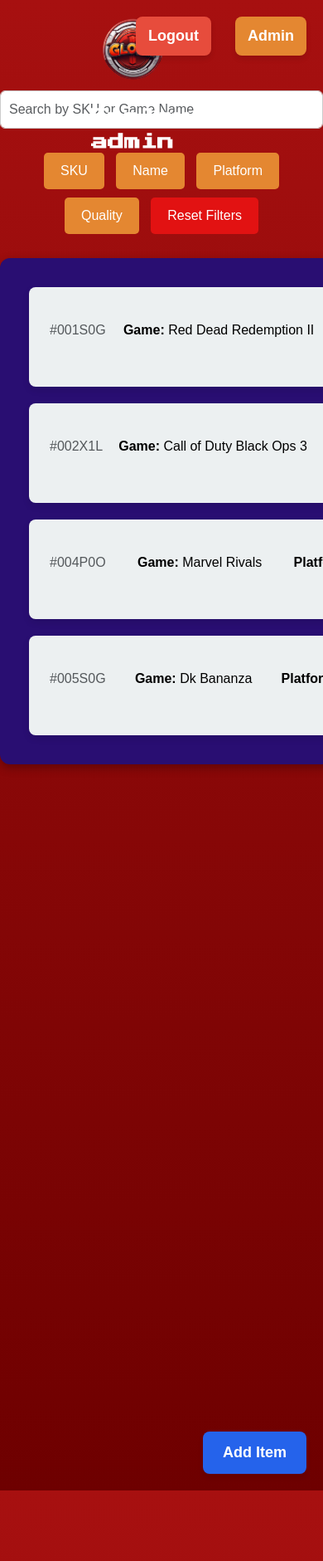
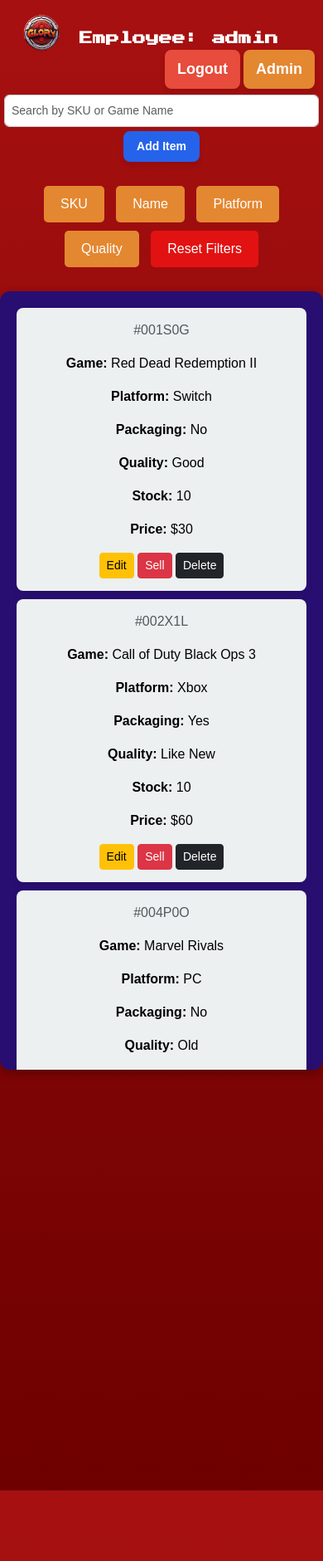
Before and after one commit to Devin1mc/CSC289-Group5-GloryDays, a Flask app: page /inventory in a window 390 px wide. Shown: the whole page at 83% size. Run offline with Flask 3, Linux system fonts and the light colour scheme; a user stored in the database is signed in; data comes from the database, SQL or seed files in the repository; some libraries are stand-ins or nearby versions.

Commit message:
media css added for mobile devices

```diff
--- a/src/static/inventory.css
+++ b/src/static/inventory.css
@@ -18,10 +18,10 @@ html, body {
     box-shadow: 0 4px 6px rgba(0, 0, 0, 0.1); /* Subtle shadow for better appearance */
     cursor: pointer;                    /* Change cursor on hover */
     transition: all 0.3s ease-in-out;    /* Smooth transition for hover effect */
-    position: fixed;                     /* Fixed position */
     bottom: 20px;                        /* Space from the bottom */
     right: 20px;                         /* Space from the right */
     z-index: 10;                         /* Ensure button stays on top */
+    margin-top: 10px;
 }
 
 /* Add Item Button Hover Effect (Similar to Admin Button) */
@@ -118,6 +118,54 @@ button.admin-btn:focus {
     box-shadow: none;  /* Remove the blue glow effect on focus */
 }
 
+/* Small screens (Mobile Devices) */
+@media (max-width: 768px) {
+    /* Add Item Button Styling */
+    .add-item-btn {
+        top: 5px;  /* Adjust to be slightly higher on mobile */
+        right: 5px;   /* Adjust position to avoid edges */
+        font-size: 0.875rem;  /* Smaller font size */
+        padding: 0.5rem 1rem;  /* Adjust padding for smaller screens */
+        margin-top: 0px;
+    }
+
+    /* Admin Button Styling */
+    button.admin-btn {
+        top: 60px;  /* Move to the top on mobile */
+        right: 10px; /* Adjust to fit the screen */
+    }
+
+    button.logout-btn{
+        right: 100px;
+        top: 60px;
+    }
+
+    .inventory-header{
+        left: -15px;
+    }
+
+    /* Logout Button Styling */
+    .logout-btn {
+        top: 5px;   /* Move closer to top */
+        right: 60px; /* Adjust position */
+    }
+
+    /* Search Bar Styling */
+    .search-container {
+        max-width: 100%; /* Allow search bar to take up full width */
+        padding: 5px;    /* Reduce padding */
+    }
+
+    #searchInput {
+        font-size: 0.875rem; /* Smaller font size for mobile */
+        padding: 8px;  /* Adjust padding for mobile screens */
+    }
+
+    .logo {
+        width: 60px; /* Smaller logo on mobile */
+    }
+}
+
 /* Set the background gradient to cover the entire screen */
 body {
     background: linear-gradient(to bottom, #a71010, #6e0000);
@@ -138,10 +186,8 @@ body {
     background-color: #290e72;
     padding: 35px;              /* Slightly increased padding */
     border-radius: 12px;
-    width: 1200px;              /* Slightly increased width */
     max-width: 1200px;          /* Ensure it doesn't exceed this width */
-    min-width: 1200px;          /* Prevent it from shrinking */
-    margin: 20px auto 0;        /* Move the container up */
+    margin: 20px;        /* Move the container up */
     box-shadow: 0 4px 12px rgba(0, 0, 0, 0.3);
     overflow-y: auto;
     max-height: 70vh;
@@ -168,6 +214,7 @@ body {
     justify-content: flex-start; /* Align items at the top */
     align-items: center; /* Ensures all cards stay centered */
     flex-wrap: nowrap; /* Prevents wrapping */
+    height: calc(50vh);
 }
 
 /* Card layout for individual inventory items */
@@ -229,6 +276,56 @@ body {
 /* Adjust font size for consistency across all content */
 .inventory-item .item-details div {
     font-size: 14px; /* Same font size for consistency */
+}
+
+/* Small screens (Mobile Devices) */
+@media (max-width: 768px) {
+    /* Adjust container padding */
+    .container {
+        padding: 20px;
+    }
+
+    /* Header styling on small screens */
+    .inventory-header {
+        font-size: 16px; /* Smaller font size for the header */
+        left: 10px; /* Move it closer to the left edge */
+    }
+
+    /* Inventory List adjustments for mobile */
+    #inventoryList {
+        gap: 10px; /* Smaller gap between inventory items */
+    }
+
+    /* Make inventory items stack on small screens */
+    .inventory-item {
+        flex-direction: column; /* Stack items vertically */
+        padding: 15px;
+        width: 100%; /* Allow full width */
+        height: auto;
+    }
+
+    /* Make item details stack vertically */
+    .inventory-item .item-details {
+        flex-direction: column; /* Stack item details vertically */
+        align-items: flex-start; /* Align to the left */
+        gap: 5px;
+    }
+
+    .inventory-item .item-details div {
+        min-width: unset; /* Make divs take the full width */
+        width: 100%;
+        text-align: left;
+    }
+
+    /* Adjust font size for mobile */
+    .inventory-item h5 {
+        font-size: 14px; /* Reduce font size for mobile */
+    }
+
+    /* Adjust individual item detail font size */
+    .inventory-item .item-details div {
+        font-size: 12px;
+    }
 }
 
 /* Modal Styles */
```
